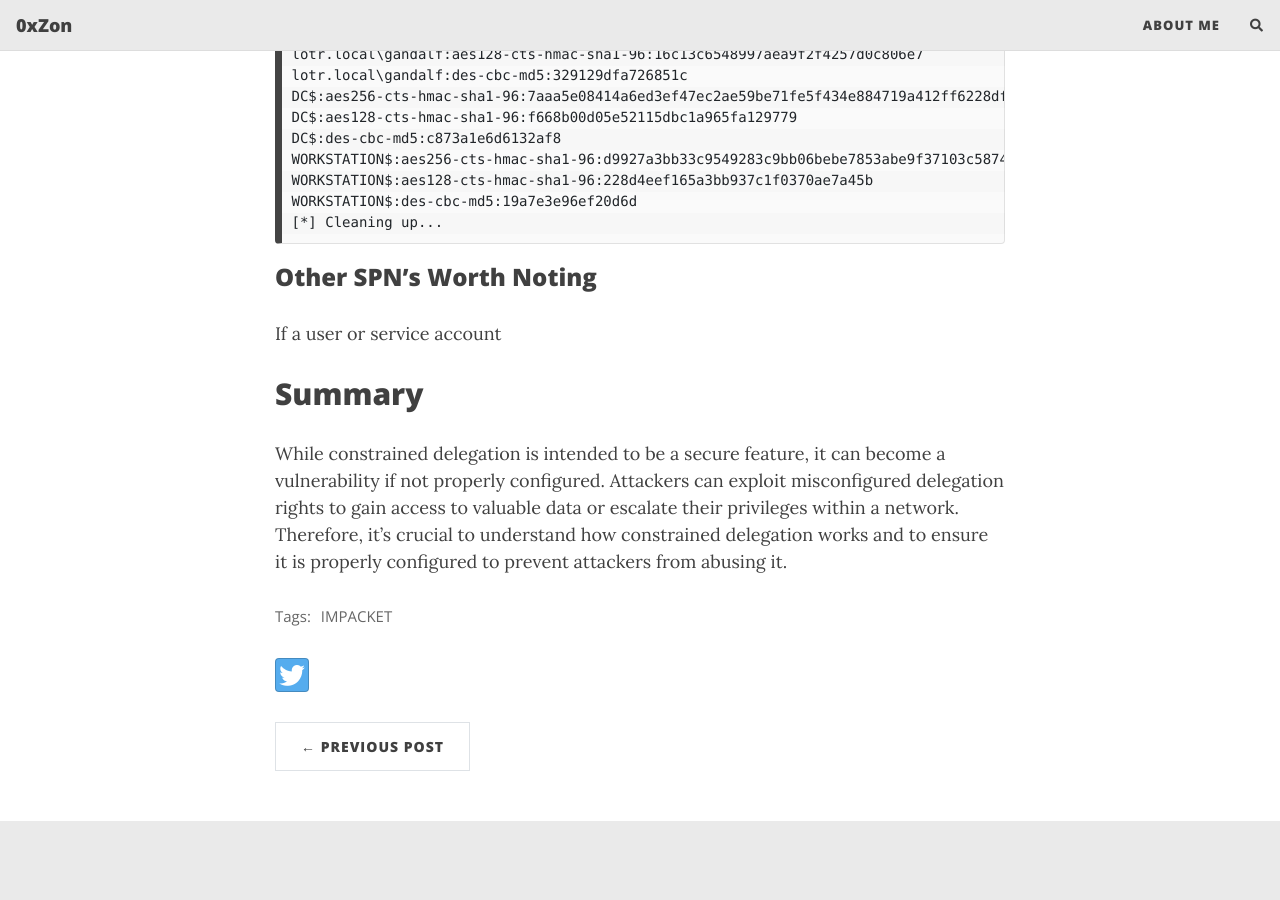
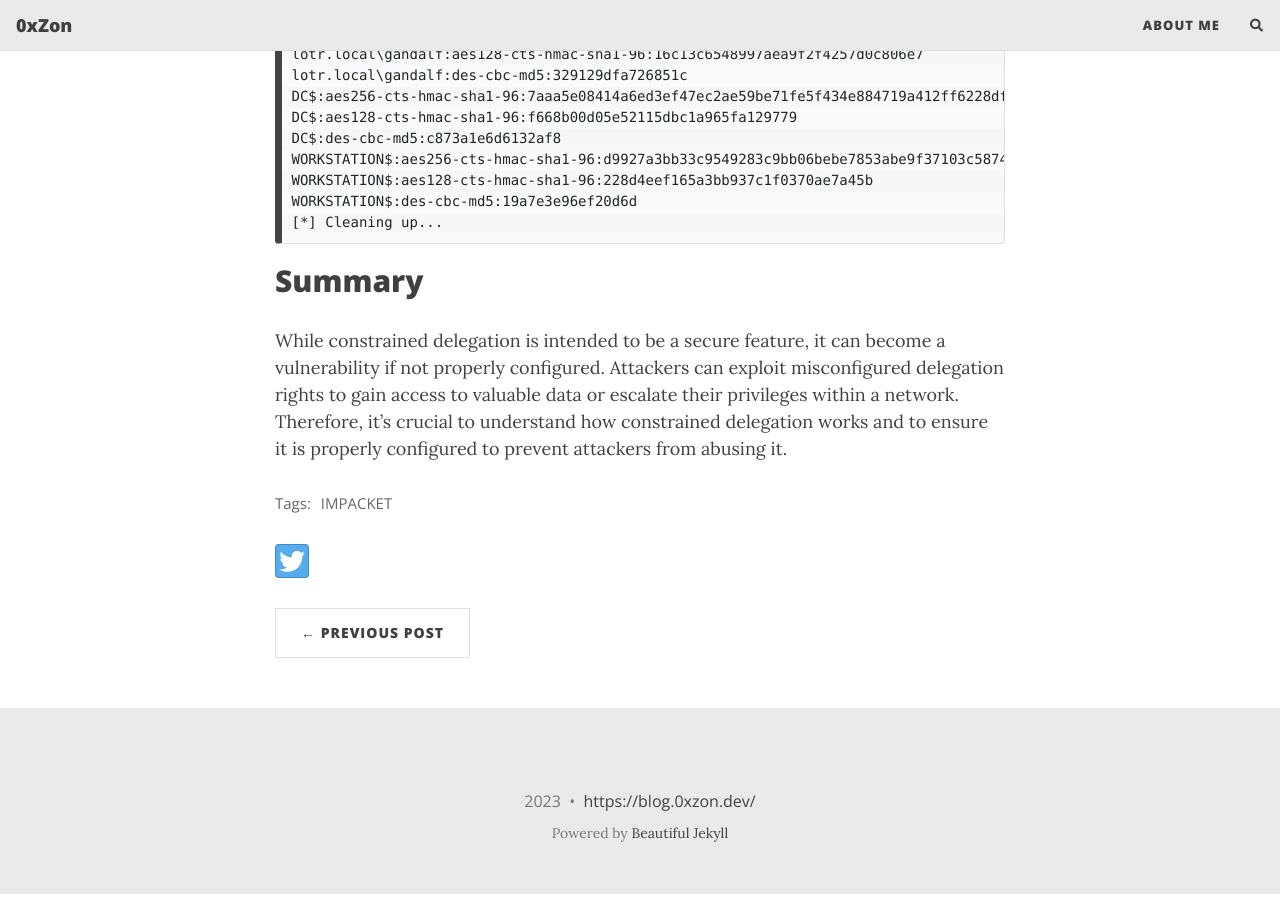
Before and after one commit to 0xZon/0xZon.github.io, a Jekyll site: the page built from _posts/2023-05-07-Constrained-Delegation-With-Impacket.md.md, in a window 1280 px wide and 900 px high, scrolled down 3303 px. Built offline with Jekyll 4.4.1, drawn with Linux system fonts in a browser that asks for light colours; nearby versions of some CDN libraries; comment, search, counter and statistics services are not loaded.

Commit message:
Update 2023-05-07-Constrained-Delegation-With-Impacket.md.md

````diff
--- a/_posts/2023-05-07-Constrained-Delegation-With-Impacket.md.md
+++ b/_posts/2023-05-07-Constrained-Delegation-With-Impacket.md.md
@@ -83,8 +83,5 @@ WORKSTATION$:des-cbc-md5:19a7e3e96ef20d6d
 [*] Cleaning up...
 ```
 
-### Other SPN's Worth Noting
-If a user or service account
-
 ## Summary
 While constrained delegation is intended to be a secure feature, it can become a vulnerability if not properly configured. Attackers can exploit misconfigured delegation rights to gain access to valuable data or escalate their privileges within a network. Therefore, it's crucial to understand how constrained delegation works and to ensure it is properly configured to prevent attackers from abusing it.
````
